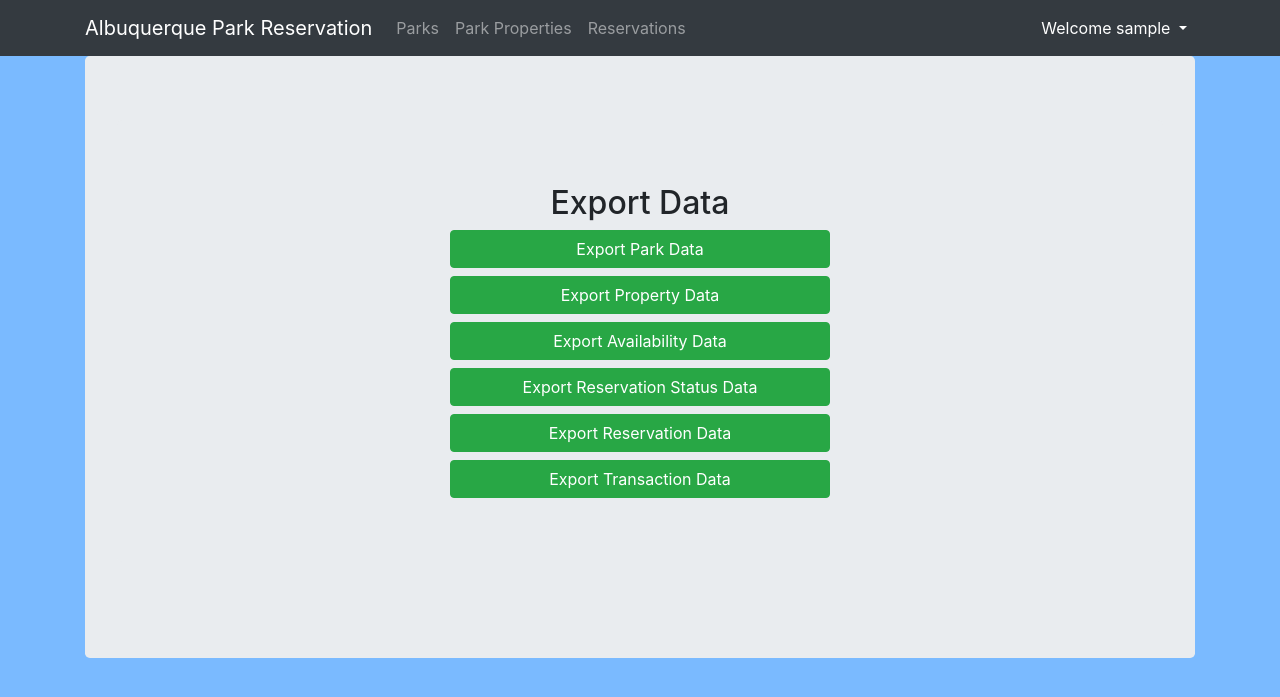
After one commit to cleif/ISQA8210-Assignment5, a Django app: page /parksystemapp/reporting in a window 1280 px wide. The commit adds this page. Shown: the top 697 px of the page. Run offline with Django 3.2, Linux system fonts and the light colour scheme; the visitor is signed in with stand-in values (Sample User, id 1); some libraries are stand-ins or nearby versions.

Commit message:
Reporting Functionality added

```diff
--- /dev/null
+++ b/parksystemapp/templates/reporting.html
@@ -0,0 +1,27 @@
+{% extends 'base.html' %}
+<!-- {% load crispy_forms_tags %} -->
+
+
+{% block content %}
+<div class="jumbotron">
+<div class="jumbotron">
+  <div class="container">
+    <div class="row" style="justify-content: center;">
+      <h2 >Export Data</h2>
+    </div>
+    <div class="row" style="justify-content: center;">
+        {% if user.is_authenticated %}
+      <div class="col-5">
+        <a href="{% url 'export_Park' %}" class="btn btn-block btn-success">Export Park Data</a>
+        <a href="{% url 'export_ParkProperty' %}" class="btn btn-block btn-success">Export Property Data</a>
+        <a href="{% url 'export_ParkPropertyAvailability' %}" class="btn btn-block btn-success">Export Availability Data</a>
+        <a href="{% url 'export_PropertyStatus' %}" class="btn btn-block btn-success">Export Reservation Status Data</a>
+        <a href="{% url 'export_Reservation' %}" class="btn btn-block btn-success">Export Reservation Data</a>
+        <a href="{% url 'export_Transaction' %}" class="btn btn-block btn-success">Export Transaction Data</a>
+      </div>
+        {% else %}
+        {% endif %}
+    </div>
+  </div>
+</div>
+{% endblock content %}
--- a/parksystemapp/urls.py
+++ b/parksystemapp/urls.py
@@ -15,6 +15,7 @@ from .views import (
     PropReservationDetailView,
     PropReservationDeleteView,
     PropReservationListView,
+    ReportTemplateView,
 )
 
 
@@ -34,4 +35,15 @@ urlpatterns = [
     path('parkprop/<uuid:pk>/reserve_detail', PropReservationDetailView.as_view(), name='reservation_detail'),
     path('parkprop/<uuid:pk>/cancel/',PropReservationDeleteView.as_view(), name='reservation_delete'),
     path('parkprop/<uuid:pk>/reservation_list/',PropReservationListView.as_view(), name='reservation_list'),
+
+
+    #...Data Exports...
+    path('reporting', ReportTemplateView.as_view(), name='reporting'),
+    path('export_Park', views.export_Park_toCSV, name='export_Park'),
+    path('export_ParkProperty', views.export_ParkProperty_toCSV, name='export_ParkProperty'),
+    path('export_ParkPropertyAvailability', views.export_ParkPropertyAvailability_toCSV, name='export_ParkPropertyAvailability'),
+    path('export_PropertyStatus', views.export_PropertyStatus_toCSV, name='export_PropertyStatus'),
+    path('export_Reservation', views.export_Reservation_toCSV, name='export_Reservation'),
+    path('export_Transaction', views.export_Transaction_toCSV, name='export_Transaction'),
+
 ]
--- a/parksystemapp/views.py
+++ b/parksystemapp/views.py
@@ -1,11 +1,15 @@
 from django.contrib.auth.mixins import LoginRequiredMixin
 from django.shortcuts import get_object_or_404
 from django.views.generic.edit import UpdateView, DeleteView, CreateView
-from django.views.generic import ListView, DetailView
+from django.views.generic import ListView, DetailView, TemplateView
 from .models import models, Park, ParkProperty, ParkPropertyAvailability,PropertyStatus,Reservation,Transaction
 from django.urls import reverse_lazy,reverse
 from PIL import Image
 from .forms import ReservationForm
+from django.http import HttpResponseRedirect, HttpResponse
+from datetime import datetime
+import csv
+
 
 
 class ParkListView(LoginRequiredMixin,ListView):
@@ -132,3 +136,101 @@ class PropReservationDeleteView(LoginRequiredMixin,DeleteView):
 class PropReservationListView(LoginRequiredMixin,ListView):
     model = Reservation
     template_name = 'reservation_list.html'
+
+
+
+
+#....Reporting Exports...
+
+class ReportTemplateView(LoginRequiredMixin,TemplateView):
+    template_name = 'reporting.html'
+
+def export_Park_toCSV(request):
+    fields = [f.name for f in Park._meta.fields]
+    timestamp = datetime.now()
+    timeappend = timestamp.strftime("%x")
+    response = HttpResponse(content_type="text/csv")
+    response[
+        "Content-Disposition"
+    ] = f"attachment; filename={timeappend}-Parks.csv"
+    writer = csv.writer(response)
+
+    writer.writerow(fields)
+    for row in Park.objects.values(*fields):
+        writer.writerow([row[field] for field in fields])
+    return response
+
+def export_ParkProperty_toCSV(request):
+    fields = [f.name for f in ParkProperty._meta.fields]
+    timestamp = datetime.now()
+    timeappend = timestamp.strftime("%x")
+    response = HttpResponse(content_type="text/csv")
+    response[
+        "Content-Disposition"
+    ] = f"attachment; filename={timeappend}-ParkProperty.csv"
+    writer = csv.writer(response)
+
+    writer.writerow(fields)
+    for row in ParkProperty.objects.values(*fields):
+        writer.writerow([row[field] for field in fields])
+    return response
+
+def export_ParkPropertyAvailability_toCSV(request):
+    fields = [f.name for f in ParkPropertyAvailability._meta.fields]
+    timestamp = datetime.now()
+    timeappend = timestamp.strftime("%x")
+    response = HttpResponse(content_type="text/csv")
+    response[
+        "Content-Disposition"
+    ] = f"attachment; filename={timeappend}-ParkPropertyAvailability.csv"
+    writer = csv.writer(response)
+
+    writer.writerow(fields)
+    for row in ParkPropertyAvailability.objects.values(*fields):
+        writer.writerow([row[field] for field in fields])
+    return response
+
+def export_PropertyStatus_toCSV(request):
+    fields = [f.name for f in PropertyStatus._meta.fields]
+    timestamp = datetime.now()
+    timeappend = timestamp.strftime("%x")
+    response = HttpResponse(content_type="text/csv")
+    response[
+        "Content-Disposition"
+    ] = f"attachment; filename={timeappend}-PropertyStatus.csv"
+    writer = csv.writer(response)
+
+    writer.writerow(fields)
+    for row in PropertyStatus.objects.values(*fields):
+        writer.writerow([row[field] for field in fields])
+    return response
+
+def export_Reservation_toCSV(request):
+    fields = [f.name for f in Reservation._meta.fields]
+    timestamp = datetime.now()
+    timeappend = timestamp.strftime("%x")
+    response = HttpResponse(content_type="text/csv")
+    response[
+        "Content-Disposition"
+    ] = f"attachment; filename={timeappend}-Reservation.csv"
+    writer = csv.writer(response)
+
+    writer.writerow(fields)
+    for row in Reservation.objects.values(*fields):
+        writer.writerow([row[field] for field in fields])
+    return response
+
+def export_Transaction_toCSV(request):
+    fields = [f.name for f in Transaction._meta.fields]
+    timestamp = datetime.now()
+    timeappend = timestamp.strftime("%x")
+    response = HttpResponse(content_type="text/csv")
+    response[
+        "Content-Disposition"
+    ] = f"attachment; filename={timeappend}-Transaction.csv"
+    writer = csv.writer(response)
+
+    writer.writerow(fields)
+    for row in Transaction.objects.values(*fields):
+        writer.writerow([row[field] for field in fields])
+    return response
--- a/templates/base.html
+++ b/templates/base.html
@@ -73,6 +73,8 @@
                 aria-labelledby="userMenu" >
                   <a class="dropdown-item" href="{% url 'account' %}">Account</a>
                   <div class="dropdown-divider"></div>
+                  <a class="dropdown-item" href="{% url 'reporting' %}">Reporting</a>
+                  <div class="dropdown-divider"></div>
                   <a class="dropdown-item" href="{% url 'logout' %}">
                   Log Out</a>
                 </div>
```
